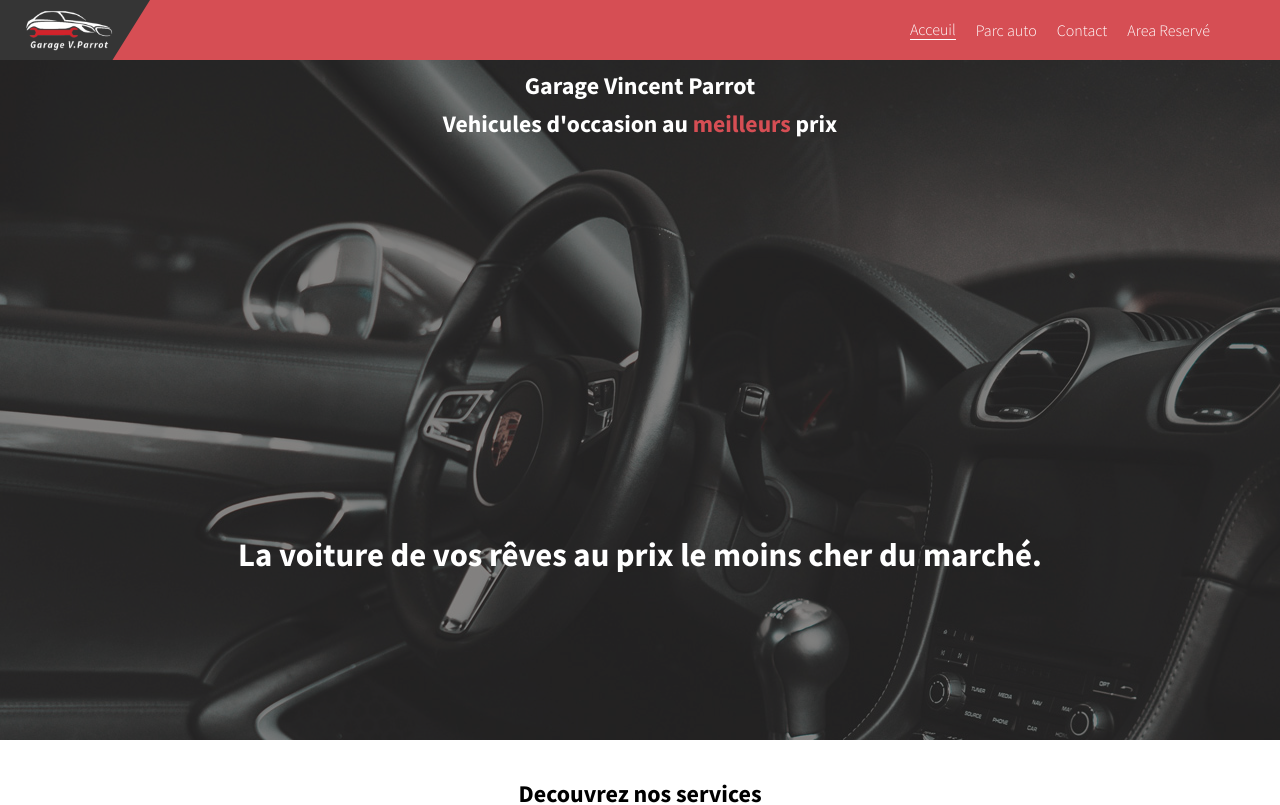
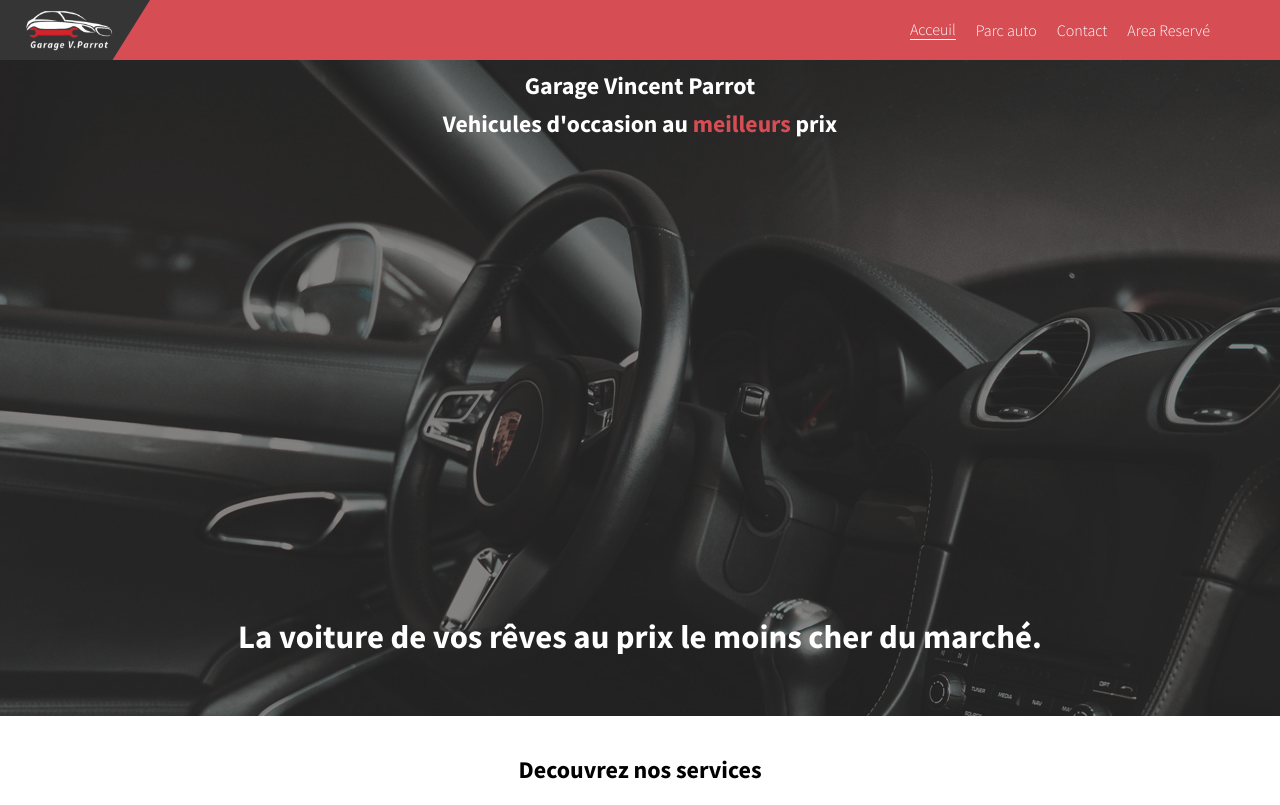
Before and after one commit to MarcoFormante/newGarageVincentParrot, a React (Create React App) app: page / in a window 1280 px wide. Shown: the top 805 px of the page. Built offline with nearby package versions, Linux system fonts and the light colour scheme; no server answers.

Commit message:
change CTAButton link classname , bug fixed when btn was clicked and nothing happens

```diff
--- a/src/components/Buttons/ButtonCta.js
+++ b/src/components/Buttons/ButtonCta.js
@@ -9,7 +9,7 @@ const ButtonCta = ({ state,type,inner,to,...rest}) => {
         )
     } else if(type ==="link"){
       return (
-        <button {...rest}><Link to={to} state={{...state}} >{inner}</Link></button>
+        <button {...rest}><Link className='container--center--row' style={{width:"100%"}} to={to} state={{...state}} >{inner}</Link></button>
       )
     } else if (type === "carCard") {
       return (
--- a/src/components/CarCard/CarCard.js
+++ b/src/components/CarCard/CarCard.js
@@ -22,7 +22,7 @@ const CarCard = ({ id, make, model, thumbnail, km, year, offer, price,currentPag
                 {/*card_details_left*/}
 
                 <div className={'car_card_details--left'}>
-                    <span className={'car_card_details--left_km'}>{km}km</span>
+                    <span className={'car_card_details--left_km'}>{km} km</span>
                     <span className={'car_card_details--left_year'}>Année: {year}</span>
                 </div>
 
--- a/src/components/pages/Home/Offers.js
+++ b/src/components/pages/Home/Offers.js
@@ -99,11 +99,10 @@ const Offers = ({cars,count}) => {
 
     return (
         <div style={offerCards && offerCards?.length > 0 ? {display:"block"} : {display:"none"}}>
-             <h3 className={'section_title section_title_offres'}>{!offerCards[0]?.offer > 0 ? "Les dernieres arrivées" : "Les offres du moment"  }</h3>
+             <h3 className={'section_title section_title_offres'}>{!parseInt(offerCards[0]?.offer) > 0 ? "Les dernieres arrivées" : "Les offres du moment"}</h3>
             <Arrows cardsTotalWidth={offerCards.length * 250} carouselX={carouselX} carouselWidth={carouselWidth} onClick={(direction)=>setArrowTarget(direction)}  />
 
             <div className={"section_page section_page--grey"}>
-
             <div className={'carCards_container'} ref={carousel} style={{overflowY:"hidden"}}>
             <div className={'page_section page_section_offers card_carousel_flex'} style={offerCards.length * 320 < window.innerWidth ? { justifyContent: "center",} : {}}>
                 { offerCards && offerCards?.map((car, index) => car.id  && <CarCard lastlocation={"home"} key={index}  {...offerCards[index]} />) }
@@ -111,7 +110,7 @@ const Offers = ({cars,count}) => {
 
             </div>
             <div className={"container_full--flex"}>
-                <ButtonCta className={"cta cta--red cta_offers cta--wh-70vw"} inner={"Tous nos vèhicules"} type={"link"} to={"/parc-auto"} />
+                <ButtonCta className={"cta cta--red cta_offers cta--wh-70vw container--center--row"} inner={"Tous nos vèhicules"} type={"link"} to={"/parc-auto"} />
             </div>
         </div>
         </div>
--- a/src/components/pages/ParcAuto/CarDetails.js
+++ b/src/components/pages/ParcAuto/CarDetails.js
@@ -35,7 +35,7 @@ const CarDetails = () => {
   return location.state?.make ?  (
       <div>
         {loadingComponent}
-          <PageTitle style={{maxWidth:"73vw",margin:"auto",maxHeight:"52px",overflow:"hidden"}} pageTitle={location.state.make + " " + location.state.model} />
+          <PageTitle style={{maxWidth:"73vw",margin:"auto",maxHeight:"63px",overflow:"hidden"}} pageTitle={location.state.make + " " + location.state.model} />
           {location.state.lastlocation === "parcAuto"
               ?
               <Link className={"exitBtn"} to={"/parc-auto/"} state={{ currentPage : location.state.currentPage }} />
--- a/src/components/pages/ParcAuto/CarFilters.js
+++ b/src/components/pages/ParcAuto/CarFilters.js
@@ -2,7 +2,7 @@ import React, {useState, useEffect } from 'react'
 import MultiRangeSlider from './MultiRangeSlider'
 import axios from '../../../api/axios'
 
-const CarFilters = ({handleChangeFilters,closeButton,setFiltersToggle,loadFilteredCars}) => {
+const CarFilters = ({handleChangeFilters,closeButton,loadFilteredCars}) => {
   const [offer, setOffer] = useState(false)
   const [filters, setFilters] = useState({})
   const [baseFilters,setBaseFilters] = useState({})
@@ -64,7 +64,7 @@ const CarFilters = ({handleChangeFilters,closeButton,setFiltersToggle,loadFilter
           </div>
           <div className='reset container--center--row'>Reset <span className='reset_icon_filters reset_icon' onClick={() => {
               setOffer(false)
-              handleChangeFilters({ minKm: 0, maxKm: 50000, minYear: 0, maxYear: 50000, minPrice: 0, maxPrice: 500000, offer: false })
+              handleChangeFilters({ minKm: 0, maxKm: 5000000, minYear: 0, maxYear: 5000000, minPrice: 0, maxPrice: 50000000, offer: false })
             setFilters({ ...baseFilters })
             loadFilteredCars()
 
--- a/src/components/pages/ParcAuto/ParcAuto.js
+++ b/src/components/pages/ParcAuto/ParcAuto.js
@@ -16,7 +16,7 @@ const ParcAuto = () => {
     const [filtersToggle, setFiltersToggle] = useState(false)
     const [carCount, setCarCount] = useState(0)
     const [currentPage, setCurrentPage] = useState(0)
-    const [filters, setFilters] = useState({ minKm: 0, maxKm: 500000, minYear: 0, maxYear: 500000, minPrice: 0, maxPrice: 1000000, offer: false })
+    const [filters, setFilters] = useState({ minKm: 0, maxKm: 5000000, minYear: 0, maxYear: 5000000, minPrice: 0, maxPrice: 1000000, offer: false })
     const [loading, setLoading] = useState(false)
     const notifySuccess = (text) => toast.success(text)
     const notifyError = (text) => toast.error(text)
--- a/src/stylesheets/index.css
+++ b/src/stylesheets/index.css
@@ -33,7 +33,6 @@ components: button
 .cta--red a, .btn_avis a {
   color: #FFFFFF;
 }
-
 .cta--white {
   background-color: #FFFFFF;
   color: #353535;
@@ -975,7 +974,7 @@ header {
 pages: home
 */
 .hero_home {
-  height: 85vh;
+  height: 70vh;
   background-image: url(/public/images/hero.jpg);
   background-position: center;
   background-repeat: no-repeat;
@@ -986,6 +985,7 @@ pages: home
 }
 @media screen and (min-width: 769px) {
   .hero_home {
+    height: 82vh;
     background-position: center -30vw;
     background-size: cover;
   }
@@ -996,7 +996,7 @@ pages: home
 .hero_home::after {
   content: "";
   width: 100vw;
-  height: 85vh;
+  height: 70vh;
   background-color: #353535;
   opacity: 0.6;
   position: absolute;
@@ -1004,10 +1004,15 @@ pages: home
   left: 0;
   z-index: 0;
 }
+@media screen and (min-width: 769px) {
+  .hero_home::after {
+    height: 82vh;
+  }
+}
 .hero_home_caption {
   width: 70%;
   position: absolute;
-  top: 70%;
+  top: 85%;
   left: 50%;
   transform: translateX(-50%);
   bottom: 14%;
--- a/src/stylesheets/pages/_home.scss
+++ b/src/stylesheets/pages/_home.scss
@@ -1,6 +1,6 @@
 //Home Image Hero
 .hero_home{
-    height: 85vh;
+    height: 70vh;
     background-image: url(/public/images/hero.jpg);
     background-position: center;
     background-repeat: no-repeat;
@@ -10,7 +10,7 @@
     position: relative;
 
     @media screen and (min-width:769px) {
-
+        height: 82vh;
         background-position: center calc(-30vw);
         background-size: cover;
     }
@@ -19,22 +19,29 @@
         color:$white-color ;
     }
 
+
     &::after{
         content: '';
         width: 100vw;
-        height: 85vh;
+        height: 70vh;
         background-color: $secondary_color;
         opacity: 0.6;
         position:absolute;
         top: 0px;
         left: 0;
         z-index: 0;
+
+        @media screen and (min-width:769px) {
+            height: 82vh;
+
+        }
+
     }
 
     &_caption{
         width: 70%;
         position: absolute;
-        top: 70%;
+        top: 85%;
         left: 50%;
         transform: translateX(-50%);
         bottom: 14%;
```
Also changed, not shown: 1 other file (tests, documents, lock files or other folders).
